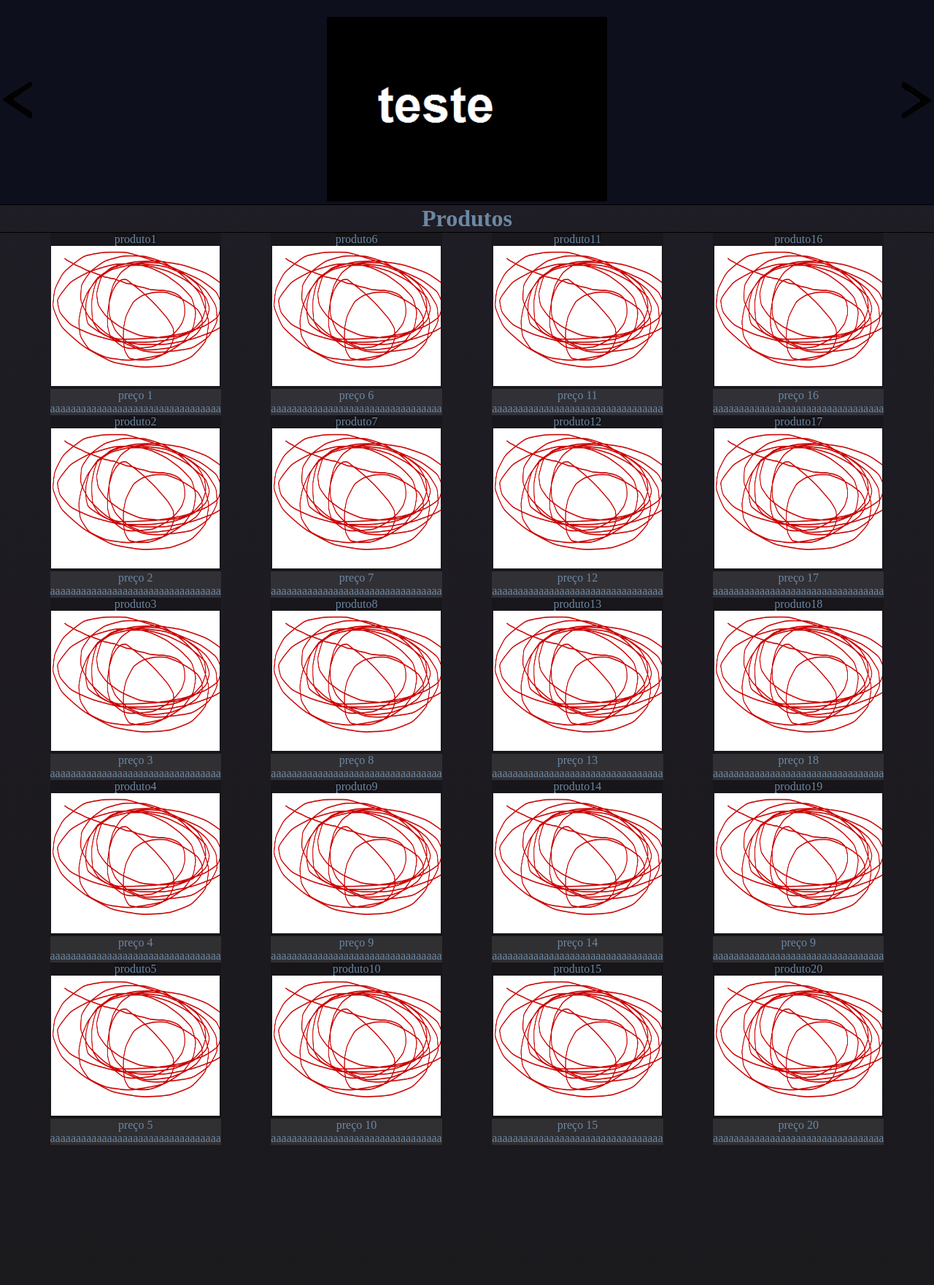
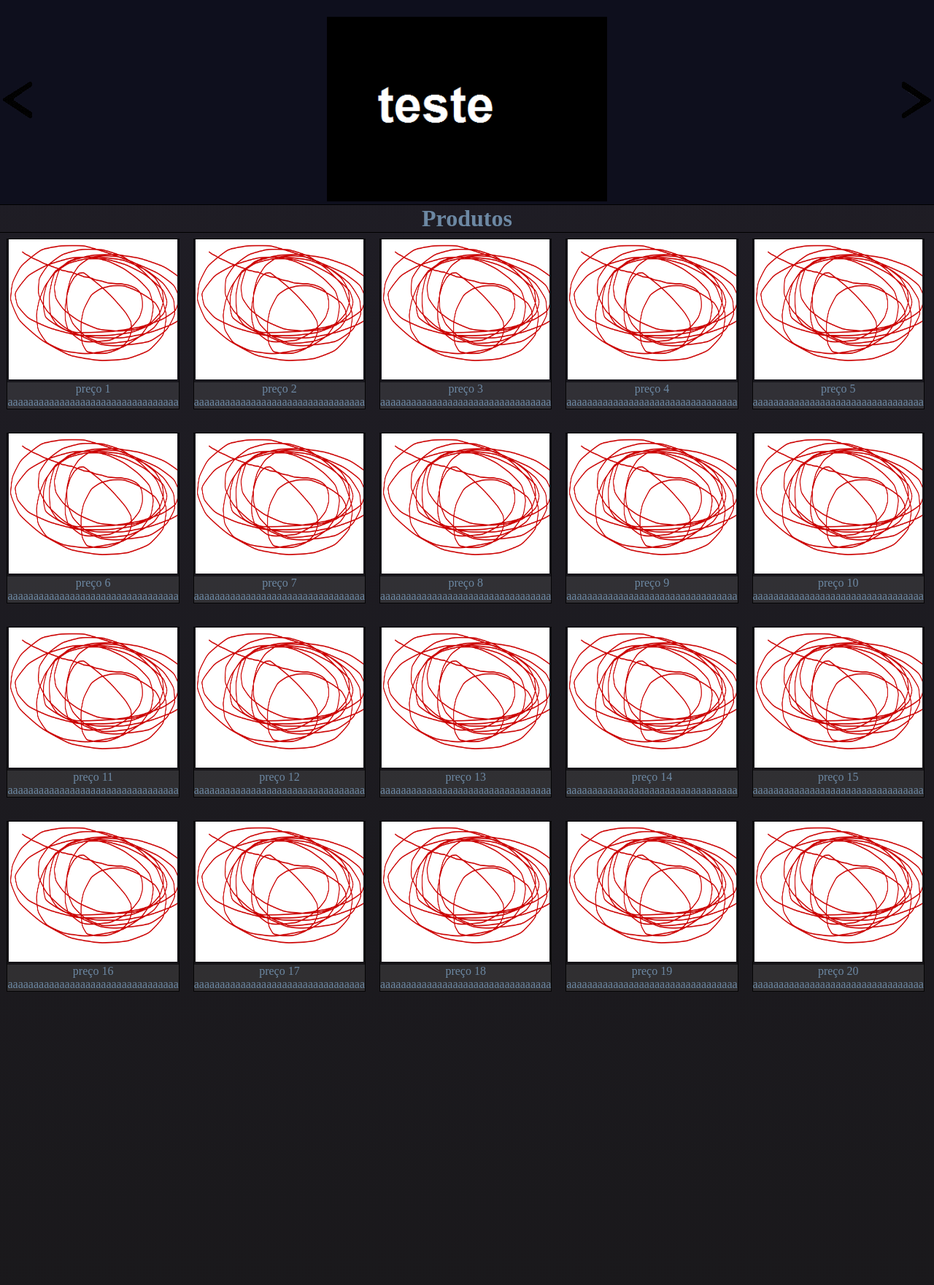
Before and after one commit to DANIELKENTARO/3-ano-analise, a PHP site: page / in a window 1280 px wide. Shown: the part 159-1920 px from the top of the page at 73% size. Run offline with PHP 8.4, Linux system fonts and the light colour scheme.

Commit message:
Add files via upload

```diff
--- a/index.html
+++ b/index.html
@@ -29,10 +29,10 @@
                     <img src="img/anterior.png" alt="<-">
                 </div>
                     <div class="imagens_carrossel">
-            <img src="img/teste.png" class="a" id="show" alt="carrossel no futuro">
-            <img src="img/teste.png" class="a" id="hide" alt="carrossel no futuro">
-            <img src="img/teste.png" class="a" id="hide" alt="carrossel no futuro">
-            <img src="img/teste.png" class="a" id="hide" alt="carrossel no futuro">
+            <a href=""><img src="img/teste.png" class="a" id="show" alt="carrossel no futuro"></a>
+            <a href=""><img src="img/teste.png" class="a" id="hide" alt="carrossel no futuro"></a>
+            <a href=""><img src="img/teste.png" class="a" id="hide" alt="carrossel no futuro"></a>
+            <a href=""><img src="img/teste.png" class="a" id="hide" alt="carrossel no futuro"></a>
                     </div>
                 <div class="setas">
                     <img src="img/próximo.png" alt="->">
@@ -41,112 +41,114 @@
             <h1>Produtos</h1>
     <div class="produtos">
 <!-- maximo de caracteres na descrição por linha: 31-->
-                <div class="bloco1">
+            <div class="mainbloco">
+                <div class="bloco1" id="bloco">
             <div class="flex_produtos">
-                    <label for="p1" class="flex_produtos">produto1</label>
+                    <label for="p1" class="flex_produtos" id="hide"></label>
                 <li id="p1"><img src="img/Sem título.png" alt="lista de produtos"></li>
                     <label for="p1" class="descricao">preço 1 <br> aaaaaaaaaaaaaaaaaaaaaaaaaaaaaaaaa</label>
             </div>
         <div class="flex_produtos">
-                <label for="p2" class="flex_produtos">produto2</label>
+                <label for="p2" class="flex_produtos" id="hide"></label>
             <li id="p2"><img src="img/Sem título.png" alt="lista de produtos"></li>
                 <label for="p2" class="descricao">preço 2 <br> aaaaaaaaaaaaaaaaaaaaaaaaaaaaaaaaa</label>
         </div>
             <div class="flex_produtos">
-                    <label for="p3" class="flex_produtos">produto3</label>
+                    <label for="p3" class="flex_produtos" id="hide"></label>
                 <li id="p3"><img src="img/Sem título.png" alt="lista de produtos"></li>
                     <label for="p3" class="descricao">preço 3 <br> aaaaaaaaaaaaaaaaaaaaaaaaaaaaaaaaa</label>
             </div>
         <div class="flex_produtos">
-                <label for="p4" class="flex_produtos">produto4</label>
+                <label for="p4" class="flex_produtos" id="hide"></label>
             <li id="p4"><img src="img/Sem título.png" alt="lista de produtos"></li>
                 <label for="p4" class="descricao">preço 4 <br> aaaaaaaaaaaaaaaaaaaaaaaaaaaaaaaaa</label>
         </div>
             <div class="flex_produtos">
-                    <label for="p5" class="flex_produtos">produto5</label>
+                    <label for="p5" class="flex_produtos" id="hide"></label>
                 <li id="p5"><img src="img/Sem título.png" alt="lista de produtos"></li>
                     <label for="p5" class="descricao">preço 5 <br> aaaaaaaaaaaaaaaaaaaaaaaaaaaaaaaaa</label>
             </div>
                     </div>
-                <div class="bloco2">
+                <div class="bloco2" id="bloco">
             <div class="flex_produtos">
-                <label for="p6" class="flex_produtos">produto6</label>
+                <label for="p6" class="flex_produtos" id="hide"></label>
             <li id="p6"><img src="img/Sem título.png" alt="lista de produtos"></li>
                 <label for="p6" class="descricao">preço 6 <br> aaaaaaaaaaaaaaaaaaaaaaaaaaaaaaaaa</label>
         </div>
     <div class="flex_produtos">
-            <label for="p7" class="flex_produtos">produto7</label>
+            <label for="p7" class="flex_produtos" id="hide"></label>
         <li id="p7"><img src="img/Sem título.png" alt="lista de produtos"></li>
             <label for="p7" class="descricao">preço 7 <br> aaaaaaaaaaaaaaaaaaaaaaaaaaaaaaaaa</label>
     </div>
         <div class="flex_produtos">
-                <label for="p8" class="flex_produtos">produto8</label>
+                <label for="p8" class="flex_produtos" id="hide"></label>
             <li id="p8"><img src="img/Sem título.png" alt="lista de produtos"></li>
                 <label for="p8" class="descricao">preço 8 <br> aaaaaaaaaaaaaaaaaaaaaaaaaaaaaaaaa</label>
         </div>
     <div class="flex_produtos">
-            <label for="p9" class="flex_produtos">produto9</label>
+            <label for="p9" class="flex_produtos" id="hide"></label>
         <li id="p9"><img src="img/Sem título.png" alt="lista de produtos"></li>
             <label for="p9" class="descricao">preço 9 <br> aaaaaaaaaaaaaaaaaaaaaaaaaaaaaaaaa</label>
     </div>
         <div class="flex_produtos">
-                <label for="p10" class="flex_produtos">produto10</label>
+                <label for="p10" class="flex_produtos" id="hide"></label>
             <li id="p10"><img src="img/Sem título.png" alt="lista de produtos"></li>
                 <label for="p10" class="descricao">preço 10 <br> aaaaaaaaaaaaaaaaaaaaaaaaaaaaaaaaa</label>
             </div>
                     </div>
-                <div class="bloco3">
+                <div class="bloco3" id="bloco">
                     <div class="flex_produtos">
-                        <label for="p11" class="flex_produtos">produto11</label>
+                        <label for="p11" class="flex_produtos" id="hide"></label>
                     <li id="p11"><img src="img/Sem título.png" alt="lista de produtos"></li>
                         <label for="p11" class="descricao">preço 11 <br> aaaaaaaaaaaaaaaaaaaaaaaaaaaaaaaaa</label>
                 </div>
             <div class="flex_produtos">
-                    <label for="p12" class="flex_produtos">produto12</label>
+                    <label for="p12" class="flex_produtos" id="hide"></label>
                 <li id="p12"><img src="img/Sem título.png" alt="lista de produtos"></li>
                     <label for="p12" class="descricao">preço 12 <br> aaaaaaaaaaaaaaaaaaaaaaaaaaaaaaaaa</label>
             </div>
                 <div class="flex_produtos">
-                        <label for="p13" class="flex_produtos">produto13</label>
+                        <label for="p13" class="flex_produtos" id="hide"></label>
                     <li id="p13"><img src="img/Sem título.png" alt="lista de produtos"></li>
                         <label for="p13" class="descricao">preço 13 <br> aaaaaaaaaaaaaaaaaaaaaaaaaaaaaaaaa</label>
                 </div>
             <div class="flex_produtos">
-                    <label for="p14" class="flex_produtos">produto14</label>
+                    <label for="p14" class="flex_produtos" id="hide"></label>
                 <li id="p14"><img src="img/Sem título.png" alt="lista de produtos"></li>
                     <label for="p14" class="descricao">preço 14 <br> aaaaaaaaaaaaaaaaaaaaaaaaaaaaaaaaa</label>
             </div>
                 <div class="flex_produtos">
-                        <label for="p15" class="flex_produtos">produto15</label>
+                        <label for="p15" class="flex_produtos" id="hide"></label>
                     <li id="p15"><img src="img/Sem título.png" alt="lista de produtos"></li>
                         <label for="p15" class="descricao">preço 15 <br> aaaaaaaaaaaaaaaaaaaaaaaaaaaaaaaaa</label>
                     </div>
                     </div>
-                <div class="bloco4">
+                <div class="bloco4" id="bloco">
                         <div class="flex_produtos">
-                            <label for="p16" class="flex_produtos">produto16</label>
+                            <label for="p16" class="flex_produtos" id="hide"></label>
                         <li id="p16"><img src="img/Sem título.png" alt="lista de produtos"></li>
                             <label for="p16" class="descricao">preço 16 <br> aaaaaaaaaaaaaaaaaaaaaaaaaaaaaaaaa</label>
                     </div>
                 <div class="flex_produtos">
-                        <label for="p17" class="flex_produtos">produto17</label>
+                        <label for="p17" class="flex_produtos" id="hide"></label>
                     <li id="p17"><img src="img/Sem título.png" alt="lista de produtos"></li>
                         <label for="p17" class="descricao">preço 17 <br> aaaaaaaaaaaaaaaaaaaaaaaaaaaaaaaaa</label>
                 </div>
                     <div class="flex_produtos">
-                            <label for="p18" class="flex_produtos">produto18</label>
+                            <label for="p18" class="flex_produtos" id="hide"></label>
                         <li id="p18 "><img src="img/Sem título.png" alt="lista de produtos"></li>
                             <label for="p18" class="descricao">preço 18 <br> aaaaaaaaaaaaaaaaaaaaaaaaaaaaaaaaa</label>
                     </div>
                 <div class="flex_produtos">
-                        <label for="p19" class="flex_produtos">produto19</label>
+                        <label for="p19" class="flex_produtos" id="hide"></label>
                     <li id="p19"><img src="img/Sem título.png" alt="lista de produtos"></li>
-                        <label for="p19" class="descricao">preço 9 <br> aaaaaaaaaaaaaaaaaaaaaaaaaaaaaaaaa</label>
+                        <label for="p19" class="descricao">preço 19 <br> aaaaaaaaaaaaaaaaaaaaaaaaaaaaaaaaa</label>
                 </div>
                     <div class="flex_produtos">
-                            <label for="p20" class="flex_produtos">produto20</label>
+                            <label for="p20" class="flex_produtos" id="hide"></label>
                         <li id="p20"><img src="img/Sem título.png" alt="lista de produtos"></li>
                             <label for="p20" class="descricao">preço 20 <br> aaaaaaaaaaaaaaaaaaaaaaaaaaaaaaaaa</label>
+                        </div>
                     </div>
             </div>
 </div>
--- a/style.css
+++ b/style.css
@@ -3,27 +3,23 @@ body{
     background-image: linear-gradient(to top, rgb(24, 23, 24), rgb(32, 30, 39)) ;
     color: rgb(108, 136, 163);
 }
-hr{
+*{
     margin: 0;
 }
 h1{
-    margin: 0;
     border-top: 1px solid black;
     border-bottom: 1px solid black;
     text-align: center;
 }
 h2{
-    margin: 0;
     margin-bottom: 20vh;
     font-size: medium;
     color: rgb(15, 12, 12);
 }
 h4{
-    margin: 0;
     margin-bottom: 20vh;
 }
 h6{
-    margin: 0;
     color: rgb(122, 122, 122);
 }
 button{
@@ -56,7 +52,6 @@ button{
     padding-left: 0.7vw;
 }
 ul{
-    margin: 0;
     display: flex;
     justify-content: space-between;
 }
@@ -89,10 +84,6 @@ footer{
     justify-content: space-around;
     background-image: linear-gradient( to top, rgb(5, 5, 5),  rgb(58, 55, 55));
 }
-#C{
-    margin: 0;
-    border:rgba(255, 255, 255, 0) solid;
-}
 input{
     border-radius: 9px;
 }
@@ -103,7 +94,6 @@ input{
     margin: 10vw 70vh;
 }
 .main{
-    margin: 0;
     display: flex;
     flex-direction: column;
 }
@@ -115,7 +105,7 @@ input{
     background-color: #0e0f1d;
 }
 .setas{
-    cursor:pointer;
+    cursor: pointer;
 }
 #hide{
     display: none;
@@ -123,11 +113,9 @@ input{
 #show{
     padding-top: 3vh;
     width: 30vw;
-    cursor: pointer;
 }
 .produtos{
     display: flex;
-    justify-content: space-evenly;
 }
 .produtos img{
     width: 18vw;
@@ -135,7 +123,9 @@ input{
 }
 .flex_produtos{
     text-align: center;
+    margin:  0 0.8% 0% 0.8%;
     background-color:#0000002f ;
+    border: rgba(0, 0, 0, 0.781) 1px solid;
 }
 .descricao{
     text-align: center;
@@ -144,26 +134,38 @@ input{
     flex-direction: column;
     align-items: center;
 }
+.mainbloco{
+    display: flex;
+    flex-direction: column;
+    justify-content: space-around;
+    align-items: center;
+}
+.mainbloco img{
+    justify-content: space-between;
+}
+#bloco{
+    justify-content: space-between;
+}
 .bloco1{
    margin-bottom: 3vh;
    display: flex;
-   flex-direction: column;
+   padding-top: 1vh;
 }
 .bloco2{
    margin-bottom: 3vh;
    display: flex;
-   flex-direction: column;
-
+   padding-top: 1vh;
+   flex-direction: row;
 }
 .bloco3{
    margin-bottom: 3vh;
    display: flex;
-   flex-direction: column;
-
+   padding-top: 1vh;
+   flex-direction: row;
 }
 .bloco4{
    margin-bottom: 3vh;
    display: flex;
-   flex-direction: column;
-
+   flex-direction: row;
+   padding-top: 1vh;
 }
```
Lines whose indentation alone changed are shown as unchanged.
